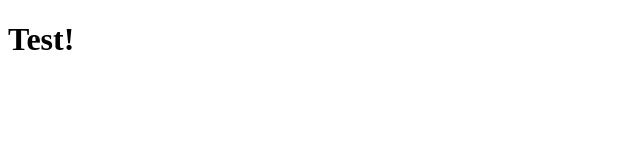
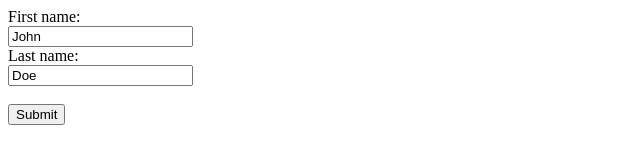
Before and after one commit to anything70/project1, a plain HTML site: page index.html in a window 1280 px wide. Shown: the whole page, without its empty margins (0-640 px from the left). Drawn offline with Linux system fonts and the light colour scheme.

Commit message:
some stuff

```diff
--- a/index.html
+++ b/index.html
@@ -2,6 +2,8 @@
 <html>
 
 <head>
+    <link rel="stylesheet" href="styles.css">
+    <script src="myscripts.js"></script>
     <meta charset="utf-8">
     <meta name="viewport" content="width=device-width">
     <title>Finance Tracker</title>
@@ -9,9 +11,13 @@
 
 <body>
 
-<h1> Test!</h1>
-
 <form action="POST">
+  <label for="fname">First name:</label><br>
+  <input type="text" id="fname" name="fname" value="John"><br>
+  <label for="lname">Last name:</label><br>
+  <input type="text" id="lname" name="lname" value="Doe"><br><br>
+  <input type="submit" value="Submit">
+</form>
 </form>
 
 
```
Also changed, not shown: script.js (added), styles.js (deleted).
